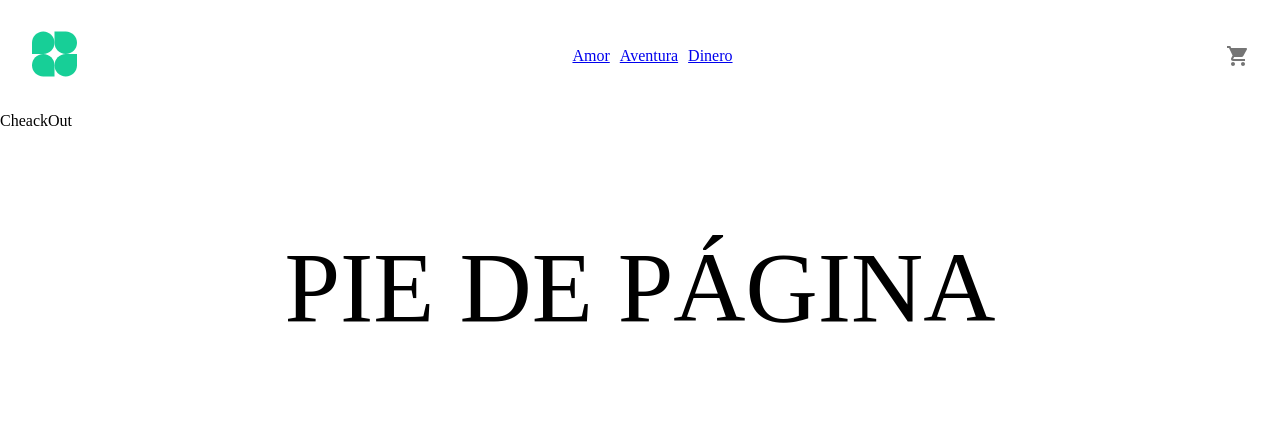
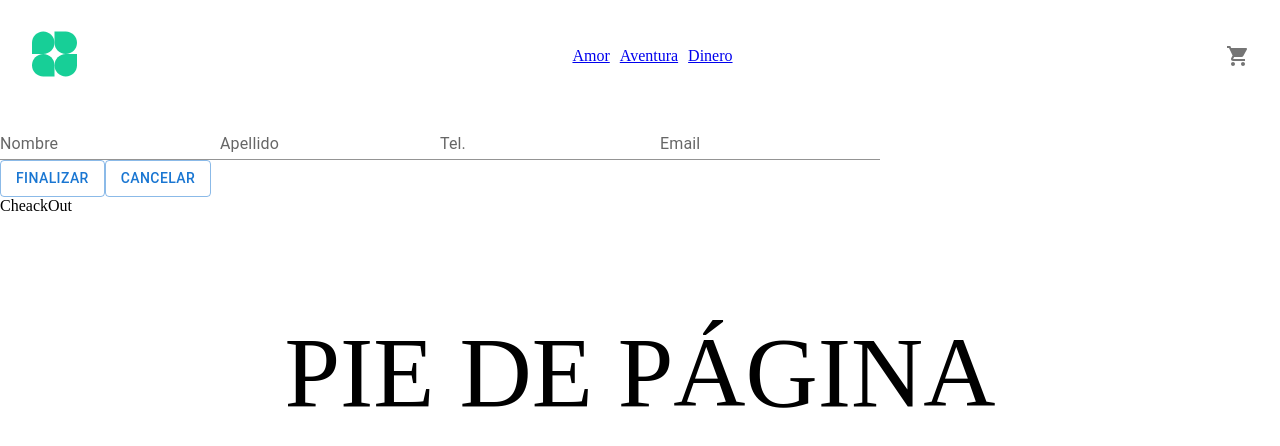
Before and after one commit to Setsky95/ReactCoderHouse, a React (Vite) app: page /cheackout in a window 1280 px wide. Shown: the top 446 px of the page. Built offline with nearby package versions, Linux system fonts and the light colour scheme.

Commit message:
Checkout con Formik

```diff
--- a/package.json
+++ b/package.json
@@ -16,10 +16,13 @@
     "@mui/material": "^5.13.6",
     "bootstrap": "^5.3.0",
     "firebase": "^10.1.0",
+    "firestore": "^1.1.6",
+    "formik": "^2.4.3",
     "react": "^18.2.0",
     "react-dom": "^18.2.0",
     "react-icons": "^4.10.1",
-    "react-router-dom": "^6.14.1"
+    "react-router-dom": "^6.14.1",
+    "yup": "^1.2.0"
   },
   "devDependencies": {
     "@types/react": "^18.0.37",
--- a/src/App.jsx
+++ b/src/App.jsx
@@ -11,7 +11,6 @@ import CheckOutContainer from './Components/Pages/checkout/CheckOutContainer'
 import NavBar from './Components/Layouts/Navbar/NavBar'
 import CartContextComponent from './context/CartContext'
 
-
 function App() {
   return (
     <BrowserRouter>
@@ -23,6 +22,8 @@ function App() {
             <Route path="/cheackout" element={<CheckOutContainer />} />
             <Route path="/category/:categoryName"element={<ProductListContainer />}/>
             <Route path="/itemDetail/:id" element={<ItemDetailContainer />} />
+            <Route path="/checkout" element={<CheckOutContainer />} />
+
             </Route>
 
           <Route path="*" element={<h1>NOT FOUND</h1>} />
--- a/src/Components/Pages/checkout/CheackOut.jsx
+++ b/src/Components/Pages/checkout/CheackOut.jsx
@@ -1,8 +1,84 @@
+import { useState } from "react"
+import { useNavigate } from "react-router-dom"
+import TextField from '@mui/material/TextField';
+import Button from '@mui/material/Button';
+import { Padding } from "@mui/icons-material";
+import { useFormik } from "formik";
+import * as Yup from "yup"
+
+
 
 const CheackOut = () => {
-  return (
-    <div>CheackOut</div>
-  )
+
+  const navigate = useNavigate() //el hook devuelve una función.
+
+    const { handleSubmit, handleChange, errors} = useFormik ({
+initialValues: {
+  nombre:"",
+  apellido:"",
+  tel:"",
+  email:"",
+},
+onSubmit: (data) => {
+  console.log(data);
+
+},
+validationSchema: Yup.object({
+  nombre: Yup.string("Debe ser texto").required("Campo obligatorio").min(2,"Debe tener al menos 2 caracteres").max(25,"Su respuesta es demasiado larga"),
+  apellido:Yup.string("Debe ser texto").required("Campo obligatorio").min(2, "Debe tener al menos 2 caracteres").max(25,"Su respuesta es demasiado larga"),
+  tel: Yup.number("Debe ingresar su número").required("Campo obligatorio"),
+  email: Yup.string("Debe ser texto").email("Debe ingresar un email válido").required("Campo obligatorio"),
+}),
+validateOnChange: false
+    });
+
+
+    console.log(errors)
+
+
+
+
+
+ return (
+   <div>
+      <form onSubmit={handleSubmit}>
+      <div>
+      <TextField id="standard-basic" label="Nombre" variant="standard" name="nombre" onChange={handleChange} error={ errors.nombre} helperText={errors.nombre} />
+      <TextField id="standard-basic" label="Apellido" variant="standard" name="apellido" onChange={handleChange} error={ errors.apellido} helperText={errors.apellido} />
+      <TextField id="standard-basic" label="Tel." variant="standard" name="tel" onChange={handleChange} error={ errors.tel} helperText={errors.tel} />
+      <TextField id="standard-basic" label="Email" variant="standard" name="email" onChange={handleChange} error={ errors.email}  helperText={errors.email} />
+      </div>
+      <div>
+
+        <Button type="submit" variant="outlined">Finalizar</Button>
+        <Button type="button" variant="outlined">Cancelar</Button>
+        </div>
+
+
+      </form>
+      CheackOut</div>
+
+ )
 }
+export default CheackOut
 
-export default CheackOut
+
+// FORMA DE CAPTURA TRADICIONAL //
+/*  const funcionDeInputs = (evento) => {
+   //evento.target.name va entre corchetes por que es un dato tipo string.
+   setUserData({ ...userData, [evento.target.name]: evento.target.value })
+  }
+ const funcionDelForm = (evento) => {
+   //al estar en el evento on submit va a recibir el parámetro con la informacion del submit
+   evento.preventDefault()
+
+ // ACÁ SE HARIA EL POST O AXIOS
+   console.log(userData)
+   alert("serás redirigido")
+   navigate ("/")
+ }
+
+  /*  dejo este como ejemplo clásico
+      const funcionDelEmail= (evento)=> {
+        setUserData({...userData, email: evento.target.value })
+      }  */
--- a/src/Components/Pages/itemList/ProductListContainer.jsx
+++ b/src/Components/Pages/itemList/ProductListContainer.jsx
@@ -14,11 +14,11 @@ const ProductListContainer = () => {
 useEffect (()=>{
 let consulta;
 
-let producsCollection = collection(db, "products");
+let productsCollection = collection(db, "products");
 if (!categoryName) {
-  consulta = producsCollection;
+  consulta = productsCollection;
 } else {
-  consulta = query(producsCollection, where("category", "==", categoryName));
+  consulta = query(productsCollection, where("feel", "==", categoryName));
 }
 
 getDocs(consulta).then(res=> {
--- a/src/firebaseConfig.js
+++ b/src/firebaseConfig.js
@@ -1,5 +1,5 @@
 import { initializeApp } from "firebase/app";
-import {getFirestore} from "firebase/Firestore"
+import {getFirestore} from "firebase/firestore"
 
 
 const firebaseConfig = {
```
Also changed, not shown: 1 other file (tests, documents, lock files or other folders).
